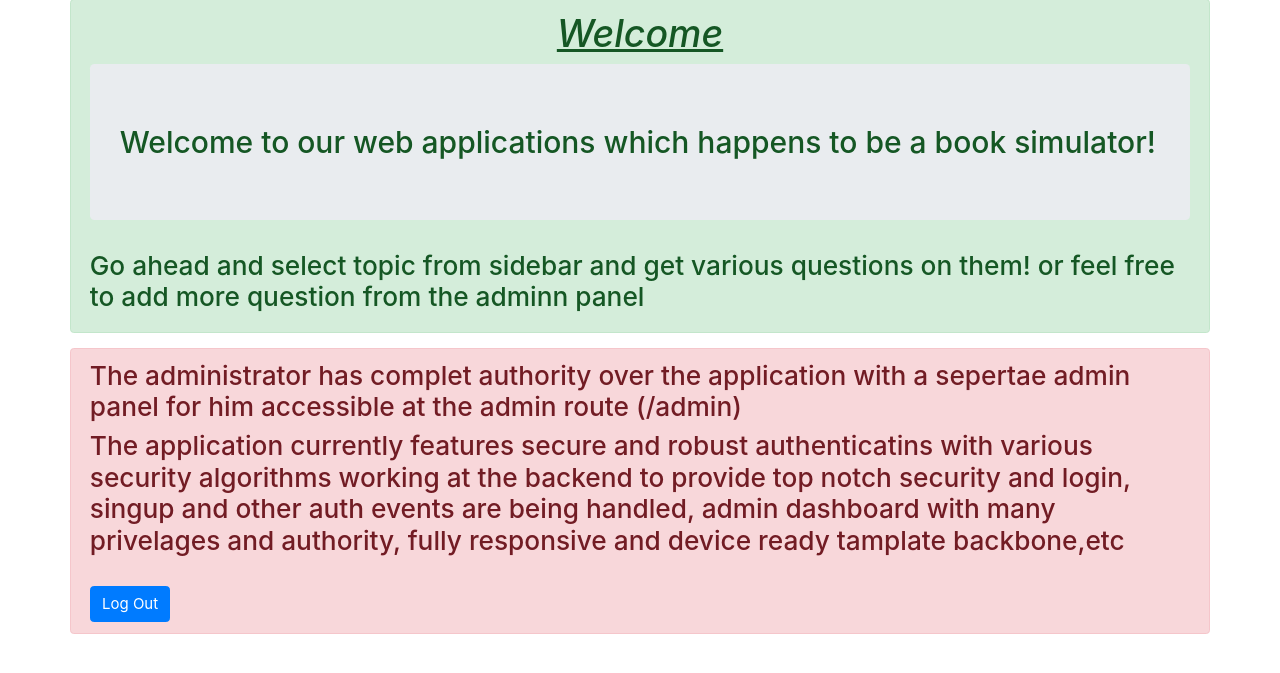
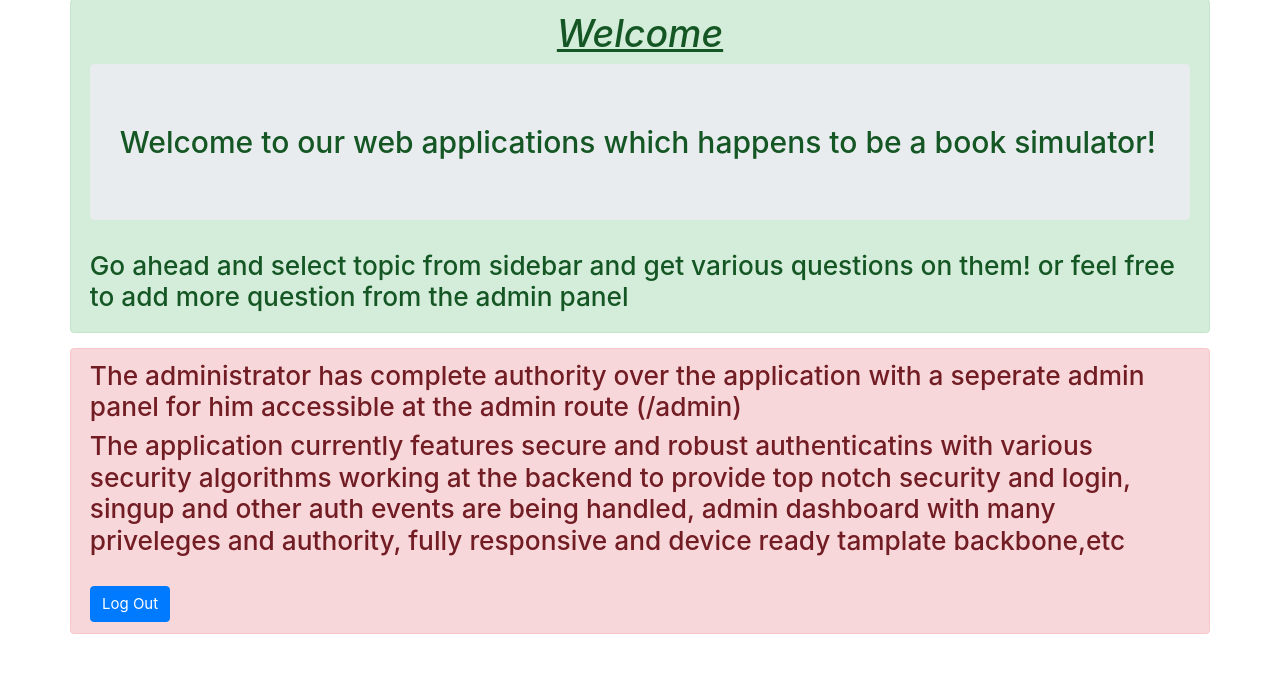
Before and after one commit to aditya2222/internship, a Django app: page / in a window 1280 px wide. Shown: the part 53-726 px from the top of the page. Run offline with Django 3.2, Linux system fonts and the light colour scheme; a user stored in the database is signed in; data comes from the database, SQL or seed files in the repository; some libraries are stand-ins or nearby versions.

Commit message:
new commit1

```diff
--- a/webapp/templates/webapp/index.html
+++ b/webapp/templates/webapp/index.html
@@ -32,11 +32,11 @@
 <div class="container alert alert-success">
   <h1 class="text-center" style="font-style: italic;text-decoration: underline;">Welcome</h1>
   <h2 class="jumbotron">Welcome to our web applications which happens to be a book simulator!</h2>
-  <h3>Go ahead and select topic from sidebar and get various questions on them! or feel free to add more question from the adminn panel</h3>
+  <h3>Go ahead and select topic from sidebar and get various questions on them! or feel free to add more question from the admin panel</h3>
 </div>
 <div class="container alert alert-danger">
-  <h3>The administrator has complet authority over the application with a sepertae admin panel for him accessible at the admin route (/admin)</h3>
-  <h3>The application currently features secure and robust authenticatins with various security algorithms working at the backend to provide top notch security and login, singup and other auth events are being handled, admin dashboard with many privelages and authority, fully responsive and device ready tamplate backbone,etc</h3>
+  <h3>The administrator has complete authority over the application with a seperate admin panel for him accessible at the admin route (/admin)</h3>
+  <h3>The application currently features secure and robust authenticatins with various security algorithms working at the backend to provide top notch security and login, singup and other auth events are being handled, admin dashboard with many priveleges and authority, fully responsive and device ready tamplate backbone,etc</h3>
   <br>
   <a href="{% url 'logout' %}" class="btn btn-primary">Log Out</a>
 </div>
```
